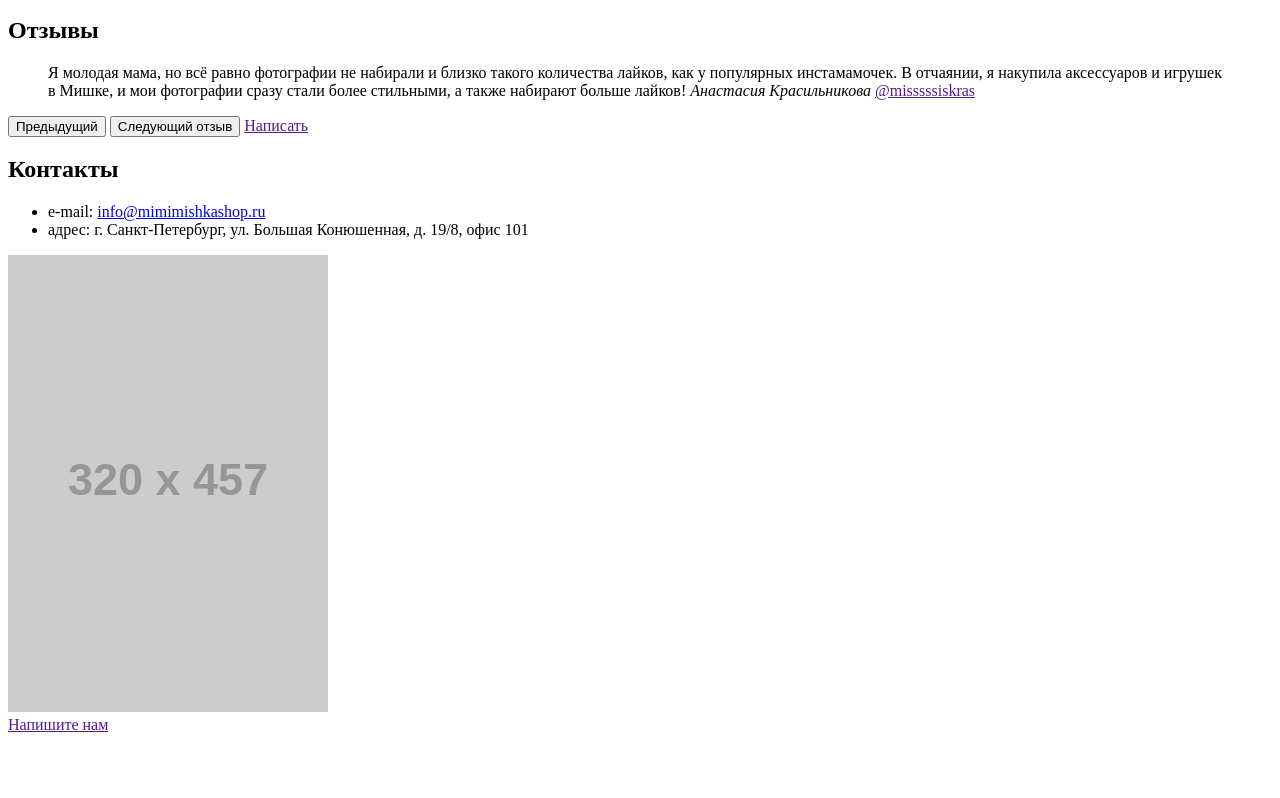
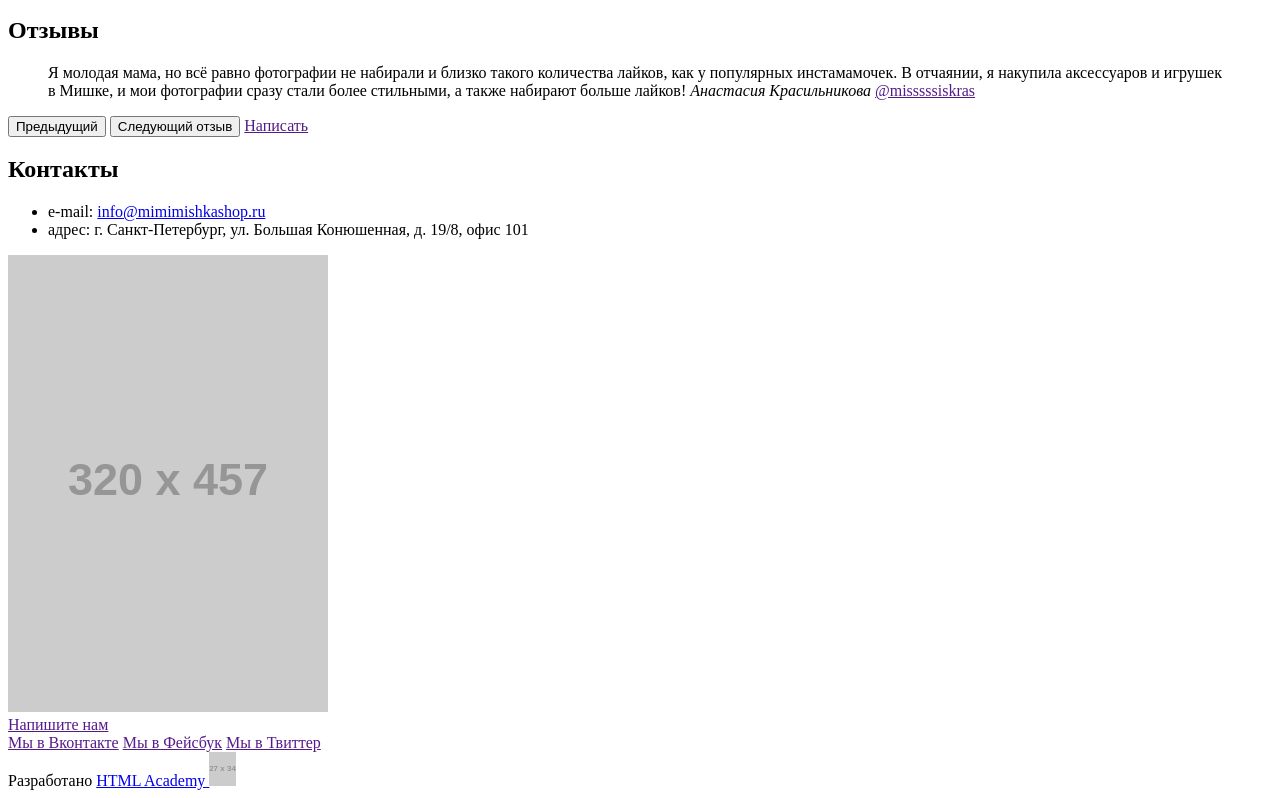
Before and after one commit to Pacata/mishka, a website: page index.html in a window 1280 px wide. Shown: the part 1175-1973 px from the top of the page. Before the commit the page ends 1917 px from the top, so only its background shows below. Drawn offline with Linux system fonts and the light colour scheme; placeholder pictures from the web are drawn by us.

Commit message:
Added blank lines for readability

```diff
--- a/index.html
+++ b/index.html
@@ -58,6 +58,7 @@
       </section>
 
       <section class="product-week">
+
         <h2 class="product-week__title">Вязаные корзинки</h2>
         <span class="product-week__subtitle">Товар недели</span>
         <p class="product-week__descr">Экологически чистая пряжа, ручная работа.
@@ -109,6 +110,7 @@
       </section>
 
         <section class="about-us">
+
           <h2 class="about-us__title">Коротко о нас</h2>
           <ul class="about-us__list">
             <li class="about-us__item about-us__item--eco">
@@ -130,9 +132,11 @@
               Поставляется в подарочной упаковке
             </li>
           </ul>
+
         </section>
 
         <section class="reviews">
+
           <h2 class="reviews__title">Отзывы</h2>
           <div class="review">
             <blockquote class="review__content">
@@ -145,6 +149,7 @@
               <a class="review__email" href="">@misssssiskras</a>
             </blockquote>
           </div>
+
           <button class="reviews__prev btn" type="button">
             Предыдущий
           </button>
@@ -152,9 +157,11 @@
             Следующий отзыв
           </button>
           <a href="" class="reviews__write">Написать</a>
+
         </section>
 
         <section class="contacts">
+
           <h2 class="contacts__title">Контакты</h2>
           <ul class="contacts__list">
             <li class="contacts__item">
@@ -172,13 +179,35 @@
               </div>
             </li>
           </ul>
+
           <div class="contacts__map">
             <img src="http://placehold.it/320x457"
             width="320" height="457" alt="Карта">
           </div>
           <a class="contacts__write btn" href="">Напишите нам</a>
+
         </section>
 
     </main>
+
+    <footer class="page-footer">
+
+      <div class="social">
+        <a class="social__item social__item--inst" href="">Мы в Вконтакте</a>
+        <a class="social__item social__item--fb" href="">Мы в Фейсбук</a>
+        <a class="social__item social__item--tw" href="">Мы в Твиттер</a>
+      </div>
+
+      <div class="page-footer__copyright copyright">
+        <span class="copyright__title">Разработано</span>
+        <a class="copyright__author"
+           href="https://htmlacademy.ru/intensive/adaptive">HTML Academy
+          <img src="http://placehold.it/27x34" width="27" height="34" alt="HTML Academy">
+        </a>
+      </div>
+
+    </footer>
+
   </body>
+
 </html>
```
